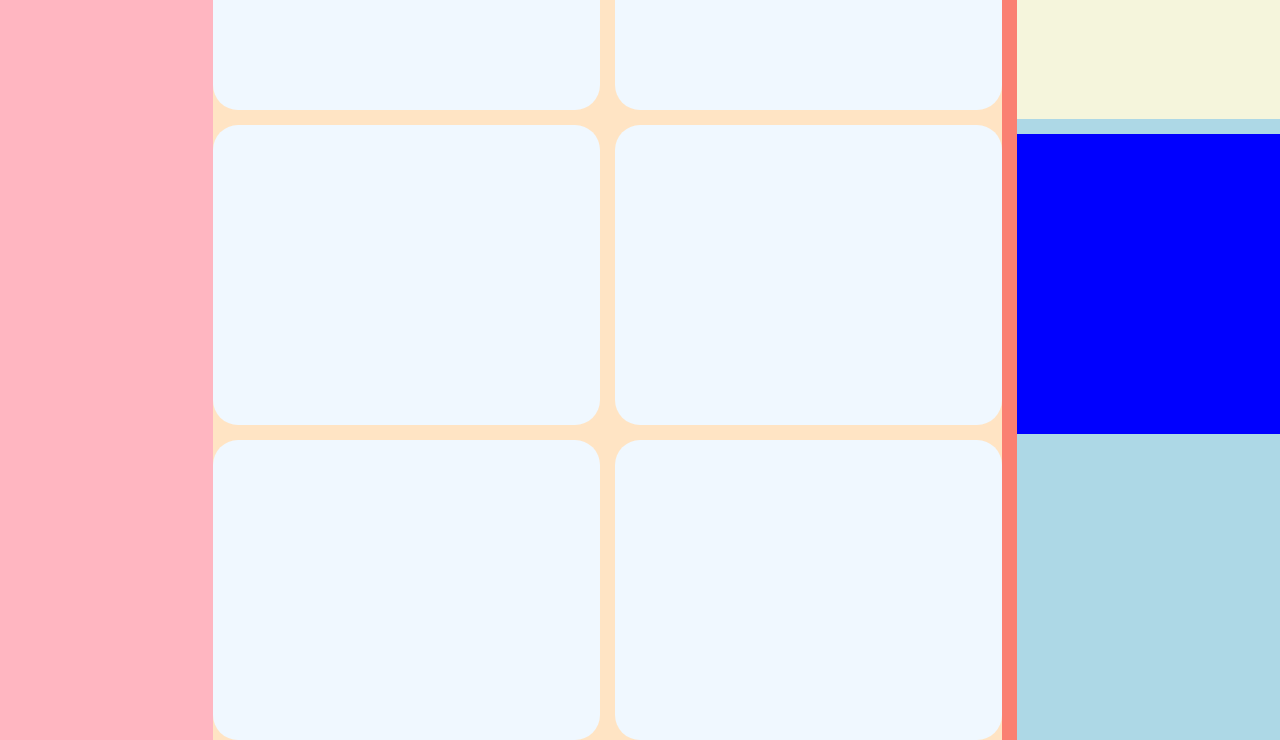
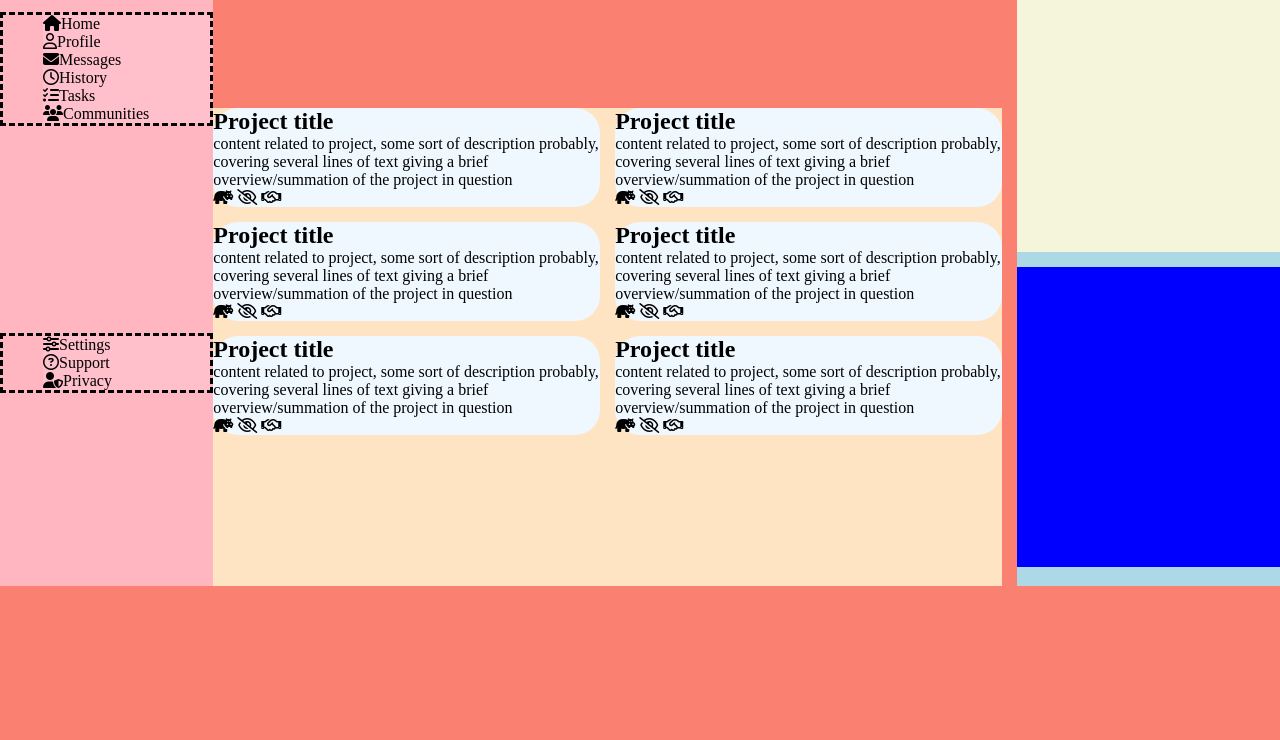
Before and after one commit to fintonius/admin-dashboard, a plain HTML site: page index.html in a window 1280 px wide. Shown: the part 214-954 px from the top of the page. After the commit the page ends 800 px from the top, so only its background shows below. Drawn offline with Linux system fonts and the light colour scheme.

Commit message:
add dummy content and icons to page

```diff
--- a/index.html
+++ b/index.html
@@ -6,21 +6,109 @@
     <meta name="viewport" content="width=device-width, initial-scale=1.0">
     <link rel="stylesheet" href="styles.css">
     <title>Admin Dashboard</title>
+    <script src="https://kit.fontawesome.com/ffb5e2477d.js" crossorigin="anonymous"></script>
 </head>
 <body>
     <main>
         <div class="header"></div>
-        <div class="side-bar"></div>
+        <div class="side-bar">
+            <div class="side-icon">
+                Dashboard
+            </div>
+            <div class="account-links">
+                <ul>
+                    <li class="home"><i class="fa-solid fa-house"></i>Home</li>
+                    <li class="profile"><i class="fa-regular fa-user"></i>Profile</li>
+                    <li class="messages"><i class="fa-solid fa-envelope"></i>Messages</li>
+                    <li class="history"><i class="far fa-clock"></i>History</li>
+                    <li class="tasks"><i class="fa-solid fa-list-check"></i></i>Tasks</li>
+                    <li class="communities"><i class="fa-solid fa-users"></i></i>Communities</li>
+                </ul>
+            </div>
+            <div class="account-settings">
+                <ul>
+                    <li class="settings"><i class="fa-solid fa-sliders"></i></i>Settings</li>
+                    <li class="support"><i class="fa-regular fa-circle-question"></i>Support</li>
+                    <li class="privacy"><i class="fa-solid fa-user-shield"></i>Privacy</li>
+                </ul>
+            </div>
+        </div>
         <div class="main-content">
             <div class="projects">
-                <p class="project-heading">Your Projects</p>
+                <h1 class="project-heading">Your Projects</h1>
                 <div class="project-list">
-                    <article class="project"></article>
-                    <article class="project"></article>
-                    <article class="project"></article>
-                    <article class="project"></article>
-                    <article class="project"></article>
-                    <article class="project"></article>
+                    <article class="project">
+                        <h1>Project title</h1>
+                        <p>content related to project, some sort of description
+                            probably, covering several lines of text giving a
+                            brief overview/summation of the project in question
+                        </p>
+                        <p>
+                            <i class="fa-solid fa-hippo"></i>
+                            <i class="fa-regular fa-eye-slash"></i>
+                            <i class="fa-regular fa-handshake"></i>
+                        </p>
+                    </article>
+                    <article class="project">
+                        <h1>Project title</h1>
+                        <p>content related to project, some sort of description
+                            probably, covering several lines of text giving a
+                            brief overview/summation of the project in question
+                        </p>
+                        <p>
+                            <i class="fa-solid fa-hippo"></i>
+                            <i class="fa-regular fa-eye-slash"></i>
+                            <i class="fa-regular fa-handshake"></i>
+                        </p>
+                    </article>
+                    <article class="project">
+                        <h1>Project title</h1>
+                        <p>content related to project, some sort of description
+                            probably, covering several lines of text giving a
+                            brief overview/summation of the project in question
+                        </p>
+                        <p>
+                            <i class="fa-solid fa-hippo"></i>
+                            <i class="fa-regular fa-eye-slash"></i>
+                            <i class="fa-regular fa-handshake"></i>
+                        </p>
+                    </article>
+                    <article class="project">
+                        <h1>Project title</h1>
+                        <p>content related to project, some sort of description
+                            probably, covering several lines of text giving a
+                            brief overview/summation of the project in question
+                        </p>
+                        <p>
+                            <i class="fa-solid fa-hippo"></i>
+                            <i class="fa-regular fa-eye-slash"></i>
+                            <i class="fa-regular fa-handshake"></i>
+                        </p>
+                    </article>
+                    <article class="project">
+                        <h1>Project title</h1>
+                        <p>content related to project, some sort of description
+                            probably, covering several lines of text giving a
+                            brief overview/summation of the project in question
+                        </p>
+                        <p>
+                            <i class="fa-solid fa-hippo"></i>
+                            <i class="fa-regular fa-eye-slash"></i>
+                            <i class="fa-regular fa-handshake"></i>
+                        </p>
+                    </article>
+                    <article class="project">
+                        <h1>Project title</h1>
+                        <p>content related to project, some sort of description
+                            probably, covering several lines of text giving a
+                            brief overview/summation of the project in question
+                        </p>
+                        <p>
+                            <i class="fa-solid fa-hippo"></i>
+                            <i class="fa-regular fa-eye-slash"></i>
+                            <i class="fa-regular fa-handshake"></i>
+                        </p>
+                    </article>
                 </div>
             </div>
             <div class="notifications">
--- a/styles.css
+++ b/styles.css
@@ -20,6 +20,15 @@ main {
 .side-bar {
     background-color: lightpink;
     grid-row: 1 / 3;
+    display: grid;
+    grid-gap: 15px;
+}
+ul {
+    border: dashed;
+}
+li {
+    list-style: none;
+    background-color: pink;
 }
 
 .main-content {
@@ -43,13 +52,8 @@ main {
 .project {
     background-color: aliceblue;
     border-radius: 25px;
-    height: 300px;
-}
-
-.projects p {
-    border: solid;
-    background-color: bisque;
-    grid-column: 1 / 3;
+    /* display: grid; */
+    /* grid-template-rows: 1fr 1fr 1fr; */
 }
 
 .notifications {
```
